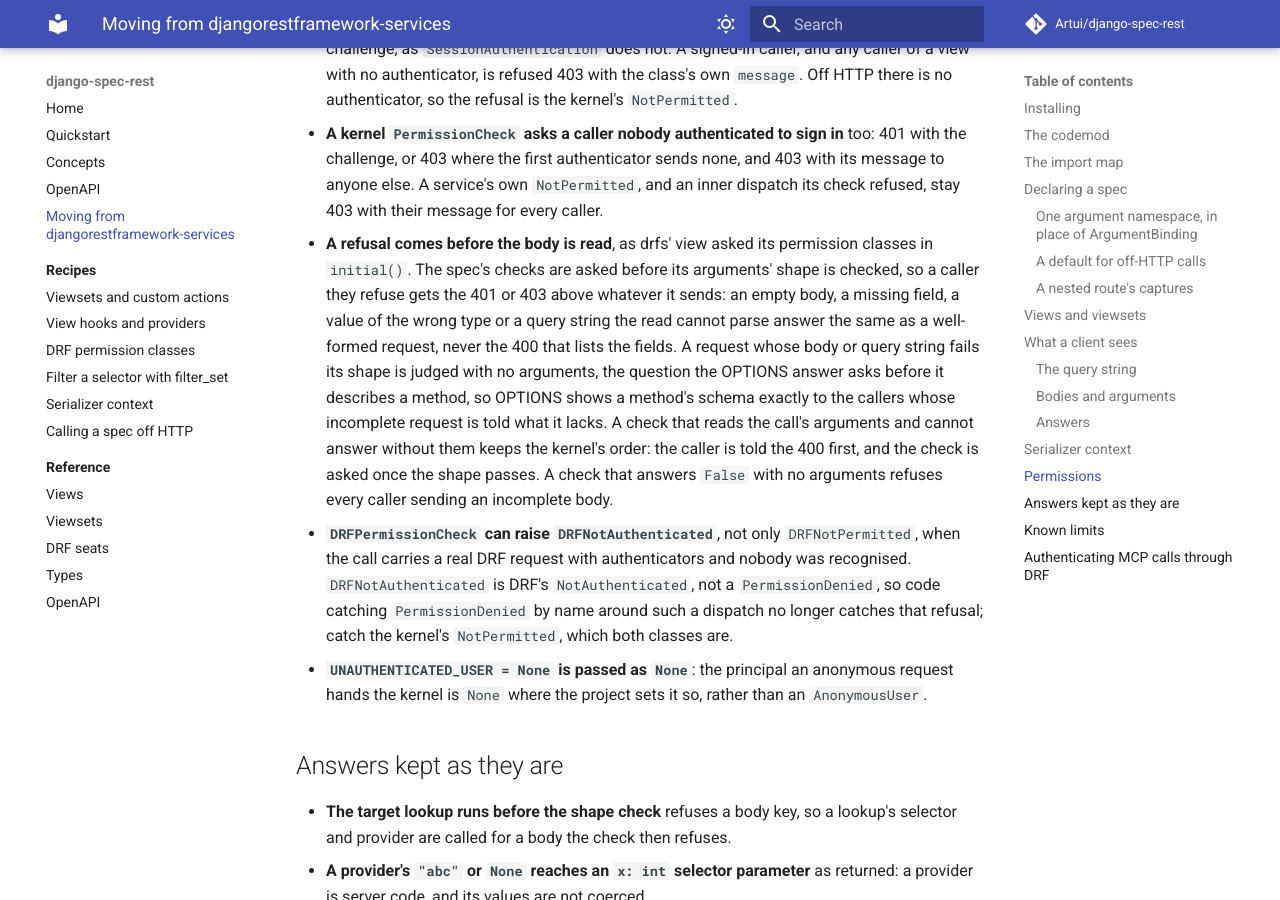
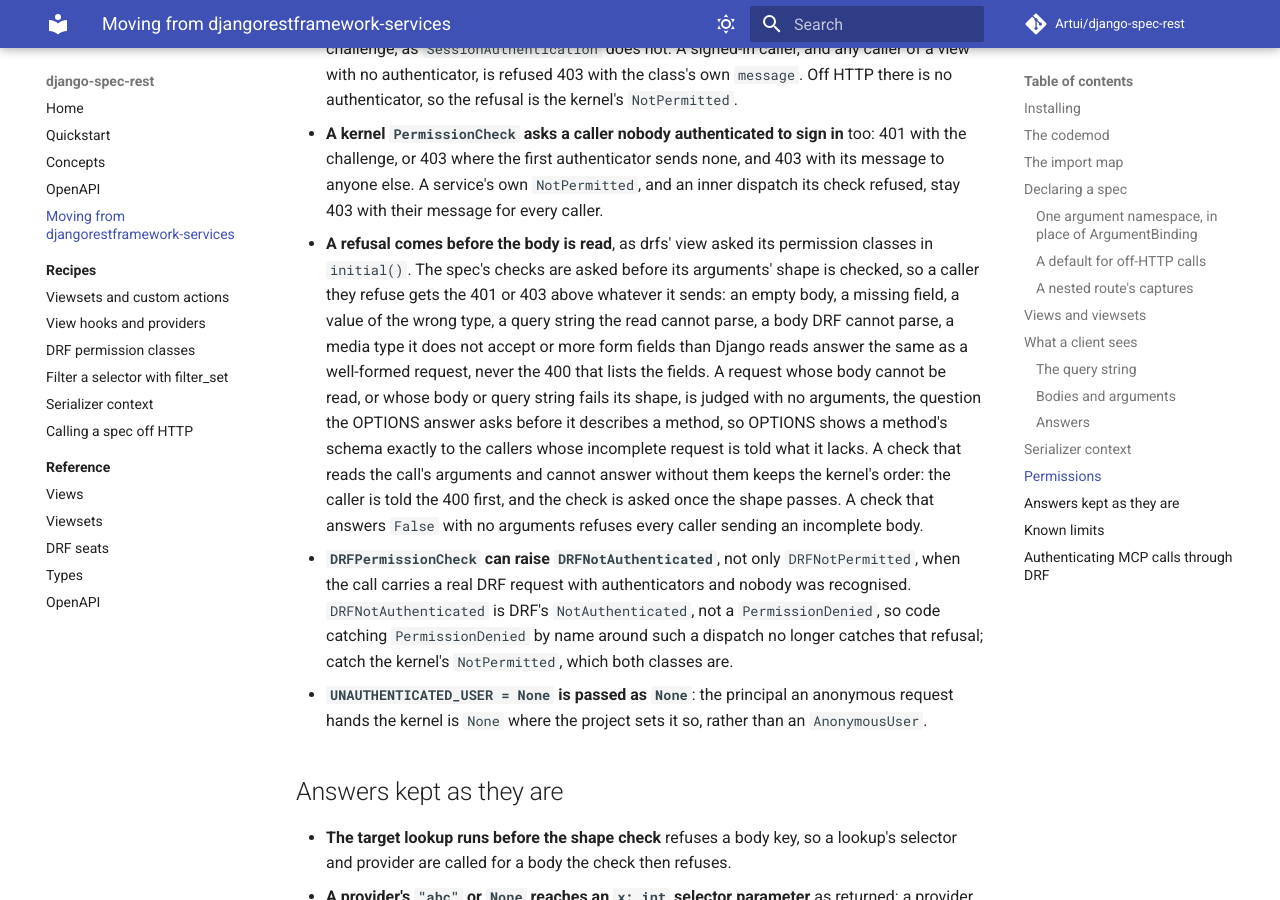
Before and after one commit to Artui/django-spec-rest, an MkDocs documentation site: the page built from docs/moving-from-drfs.md, in a window 1280 px wide and 900 px high, scrolled down 12591 px. Built offline with MkDocs 1.6.1 and Material for MkDocs 9.7.7, drawn with Linux system fonts in a browser that asks for light colours; comment, search, counter and statistics services are not loaded.

Commit message:
Say on the moving page that an unreadable body is refused like any other
Co-Authored-By: Claude Opus 5.5 <noreply@anthropic.com>

```diff
--- a/docs/moving-from-drfs.md
+++ b/docs/moving-from-drfs.md
@@ -478,9 +478,11 @@ The query string is read by the kernel's flat reader:
   permission classes in `initial()`. The spec's checks are asked before its
   arguments' shape is checked, so a caller they refuse gets the 401 or 403
   above whatever it sends: an empty body, a missing field, a value of the
-  wrong type or a query string the read cannot parse answer the same as a
-  well-formed request, never the 400 that lists the fields. A request whose
-  body or query string fails its shape is judged with no arguments, the
+  wrong type, a query string the read cannot parse, a body DRF cannot parse, a
+  media type it does not accept or more form fields than Django reads answer
+  the same as a well-formed request, never the 400 that lists the fields. A
+  request whose body cannot be read, or whose body or query string fails its
+  shape, is judged with no arguments, the
   question the OPTIONS answer asks before it describes a method, so OPTIONS
   shows a method's schema exactly to the callers whose incomplete request is
   told what it lacks. A check that reads the call's arguments and cannot
```
Also changed, not shown: CHANGELOG.md (+0 -1 lines).
